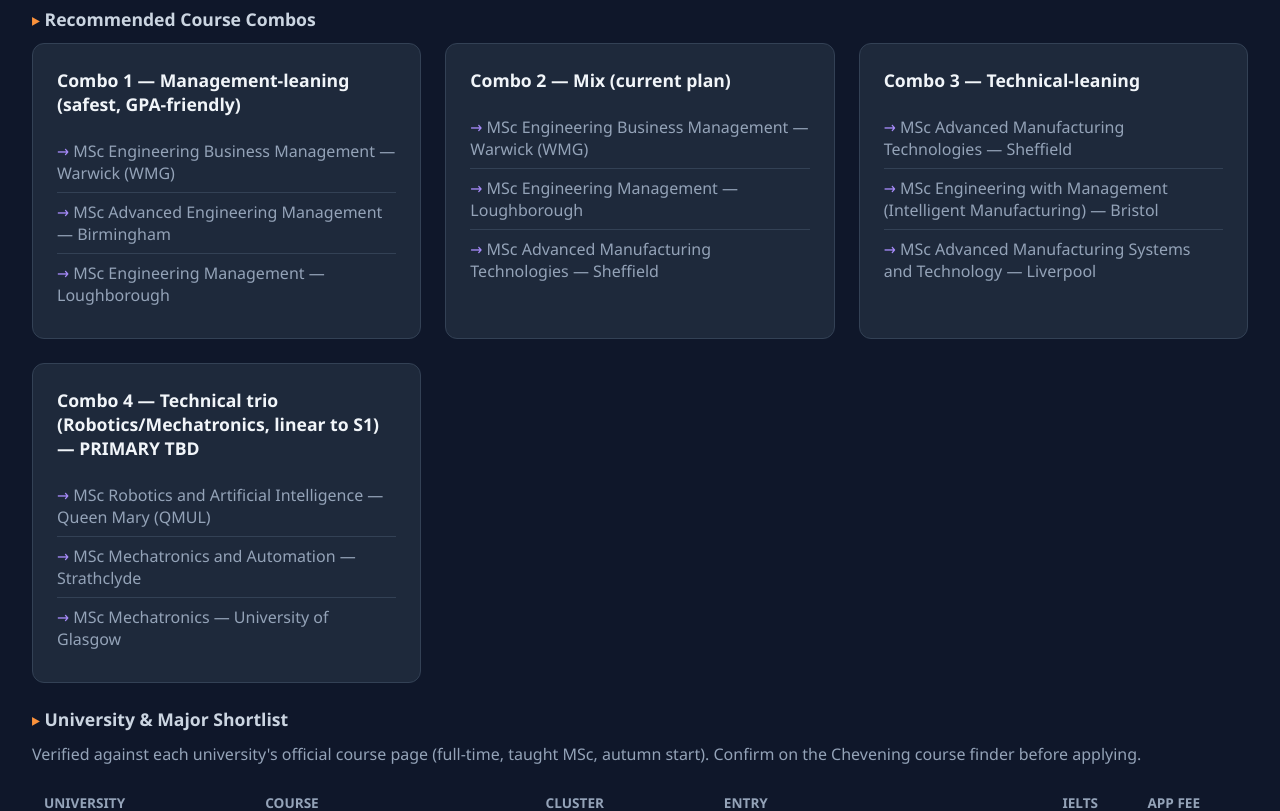
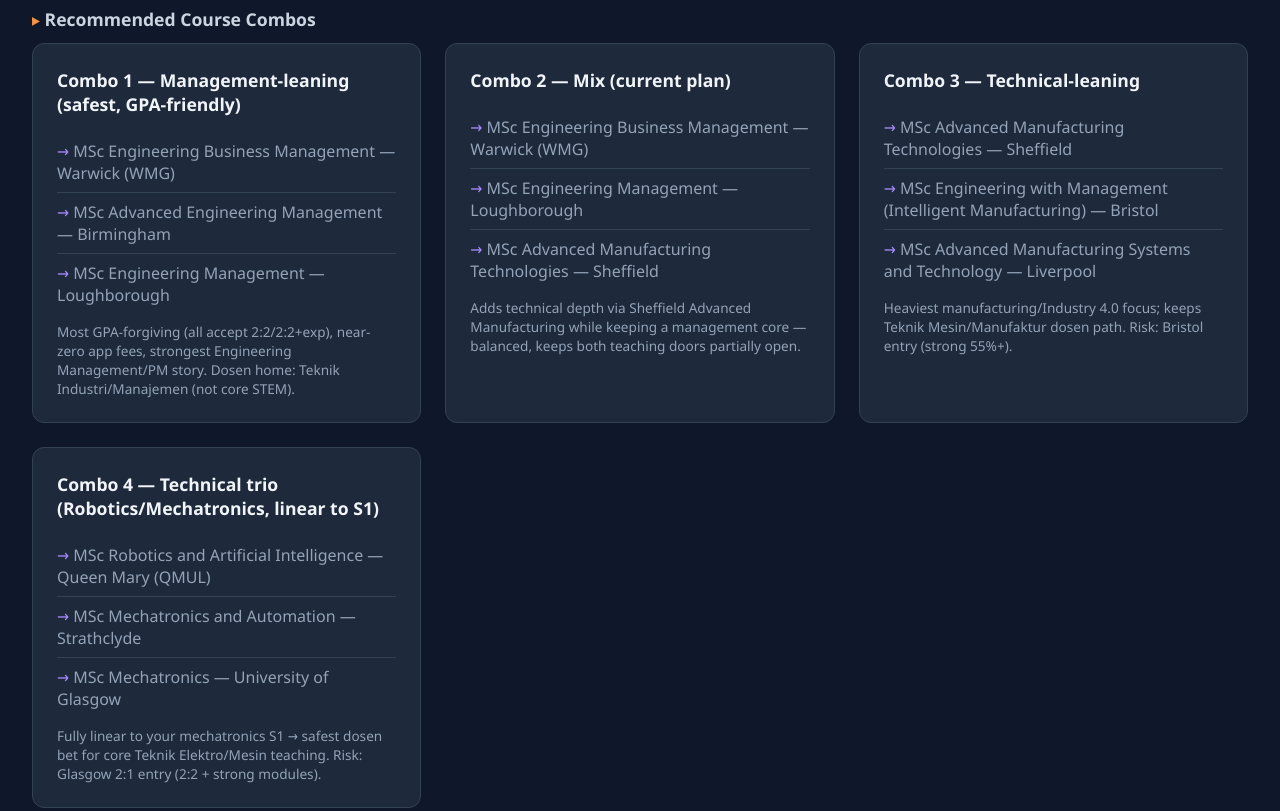
Before and after one commit to pungkiilham/scholarship_master-phd, a React (Vite) app: page /chevening in a window 1280 px wide. Shown: the part 1705-2516 px from the top of the page. Built offline with nearby package versions, Linux system fonts and the light colour scheme.

Commit message:
Add short explanation to each Chevening combo card (no primary badge yet)

```diff
--- a/src/components/CheveningSection.jsx
+++ b/src/components/CheveningSection.jsx
@@ -66,6 +66,9 @@
             <ul className="notes-list">
               {combo.courses.map((c, j) => <li key={j}>{c}</li>)}
             </ul>
+            {combo.desc && (
+              <p style={{ color: '#94a3b8', fontSize: '0.85rem', marginTop: '0.5rem' }}>{combo.desc}</p>
+            )}
           </div>
         ))}
       </div>
--- a/src/data/cheveningData.js
+++ b/src/data/cheveningData.js
@@ -216,6 +216,7 @@
 export const cheveningCombos = [
   {
     name: 'Combo 1 — Management-leaning (safest, GPA-friendly)',
+    desc: 'Most GPA-forgiving (all accept 2:2/2:2+exp), near-zero app fees, strongest Engineering Management/PM story. Dosen home: Teknik Industri/Manajemen (not core STEM).',
     courses: [
       'MSc Engineering Business Management — Warwick (WMG)',
       'MSc Advanced Engineering Management — Birmingham',
@@ -224,6 +225,7 @@
   },
   {
     name: 'Combo 2 — Mix (current plan)',
+    desc: 'Adds technical depth via Sheffield Advanced Manufacturing while keeping a management core — balanced, keeps both teaching doors partially open.',
     courses: [
       'MSc Engineering Business Management — Warwick (WMG)',
       'MSc Engineering Management — Loughborough',
@@ -232,6 +234,7 @@
   },
   {
     name: 'Combo 3 — Technical-leaning',
+    desc: 'Heaviest manufacturing/Industry 4.0 focus; keeps Teknik Mesin/Manufaktur dosen path. Risk: Bristol entry (strong 55%+).',
     courses: [
       'MSc Advanced Manufacturing Technologies — Sheffield',
       'MSc Engineering with Management (Intelligent Manufacturing) — Bristol',
@@ -239,7 +242,8 @@
     ],
   },
   {
-    name: 'Combo 4 — Technical trio (Robotics/Mechatronics, linear to S1) — PRIMARY TBD',
+    name: 'Combo 4 — Technical trio (Robotics/Mechatronics, linear to S1)',
+    desc: 'Fully linear to your mechatronics S1 → safest dosen bet for core Teknik Elektro/Mesin teaching. Risk: Glasgow 2:1 entry (2:2 + strong modules).',
     courses: [
       'MSc Robotics and Artificial Intelligence — Queen Mary (QMUL)',
       'MSc Mechatronics and Automation — Strathclyde',
```
